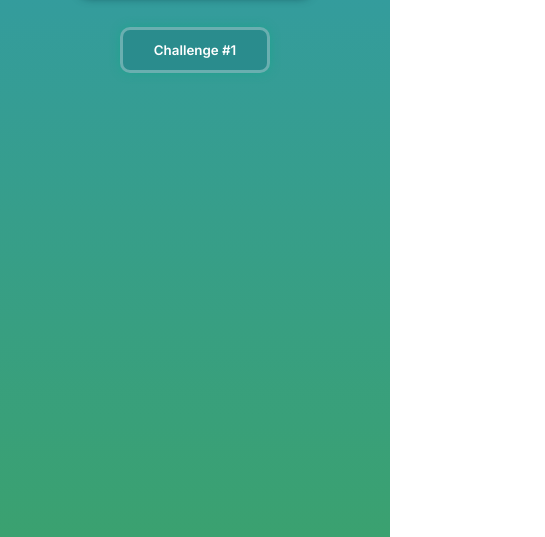
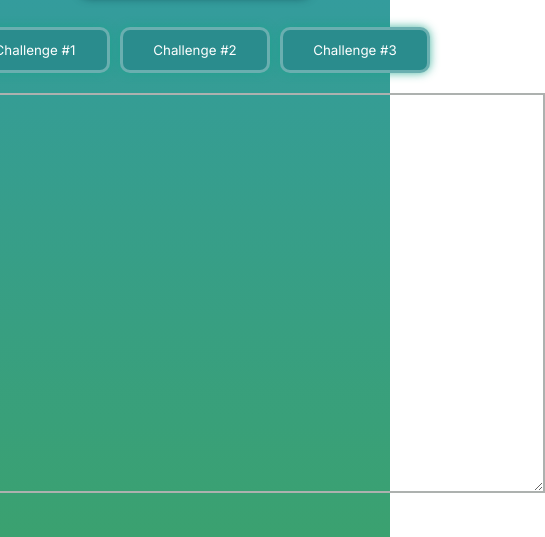
Before and after one commit to Makkatlahi/conquering-responsive-layout, a plain HTML site: page index.html in a window 390 px wide. Shown: the part 307-844 px from the top of the page, 545 px wide, since content can reach past the window. Drawn offline with Linux system fonts and the light colour scheme.

Commit message:
Add challenge 1 HTML, CSS, and JavaScript files with responsive layout

```diff
--- a/index.html
+++ b/index.html
@@ -4,6 +4,7 @@
     <meta charset="UTF-8" />
     <meta name="viewport" content="width=device-width, initial-scale=1.0" />
     <link rel="stylesheet" href="./style.css" />
+    <script src="./script.js" defer></script>
     <title>Conquering Responsive Layout</title>
   </head>
   <body>
@@ -11,9 +12,12 @@
       <h1>Conquering Responsive Layout Solutions</h1>
     </header>
     <main class="main">
-      <button class="btn-1" type="button">
-        <a class="a-1" href="challenge1.html">Challenge #1</a>
-      </button>
+      <section class="buttons">
+        <button class="btn btn-1" type="button">Challenge #1</button>
+        <button class="btn btn-2" type="button">Challenge #2</button>
+        <button class="btn btn-3" type="button">Challenge #3</button>
+      </section>
+      <iframe id="challenge-frame"></iframe>
     </main>
   </body>
 </html>
--- /dev/null
+++ b/script.js
@@ -0,0 +1,19 @@
+const buttonElements = document.querySelectorAll(".btn");
+const frameElement = document.getElementById("challenge-frame");
+
+const handleClick = (e) => {
+  const clickedButtonEl = e.currentTarget;
+  let url = "";
+  if (clickedButtonEl.classList.contains("btn-1")) {
+    url = "./challenge-1/challenge1.html";
+  } else if (clickedButtonEl.classList.contains("btn-2")) {
+    url = "./challenge-2/challenge2.html";
+  }
+
+  if (url && frameElement) {
+    frameElement.src = url;
+    frameElement.style.display = "block";
+  }
+};
+
+buttonElements.forEach((btn) => btn.addEventListener("click", handleClick));
--- a/style.css
+++ b/style.css
@@ -15,9 +15,9 @@ body {
   display: flex;
   flex-direction: column;
   align-items: center;
-  /* justify-content: center; */
   gap: 3rem;
   background: linear-gradient(#3099b6, #3da35f);
+  background-repeat: no-repeat;
   height: 100vh;
   margin: 10rem;
 }
@@ -34,6 +34,12 @@ a {
   font-weight: 600;
 }
 
+.main {
+  display: flex;
+  flex-direction: column;
+  align-items: center;
+}
+
 .header {
   background-color: rgba(15, 27, 22, 0.8);
   box-shadow: 0 0 10px rgba(9, 55, 67, 0.8);
@@ -45,7 +51,15 @@ a {
   }
 }
 
-.btn-1 {
+.buttons {
+  display: flex;
+  gap: 1rem;
+  justify-content: center;
+  margin-bottom: 2rem;
+}
+
+.btn {
+  color: white;
   background-color: rgb(42, 140, 141);
   border-radius: 1rem;
   border: 3px solid rgba(255, 255, 255, 0.3);
@@ -53,12 +67,21 @@ a {
   box-shadow: 0 0 10px rgba(26, 165, 140, 0.8);
   width: 15rem;
   padding: 1.2rem;
+}
+
+.btn:hover {
+  background-color: rgb(36, 207, 170);
+  box-shadow: 0 0 10px whitesmoke;
+  transform: scale(1.1);
   cursor: pointer;
 }
 
-.btn-1:hover {
-  background-color: rgb(36, 207, 170);
-  .a-1 {
-    color: black;
-  }
+#challenge-frame {
+  display: hidden;
+  resize: both;
+  overflow: auto;
+  min-width: 70rem;
+  min-height: 40rem;
+  /* height: 100vh; */
+  border: 0.2rem solid rgb(173, 177, 175);
 }
```
Also changed, not shown: challenge-1/challenge1.html (renamed from challenge1.html, +0 -1 lines), challenge-1/challenge1.css (renamed from challenge1.css).
